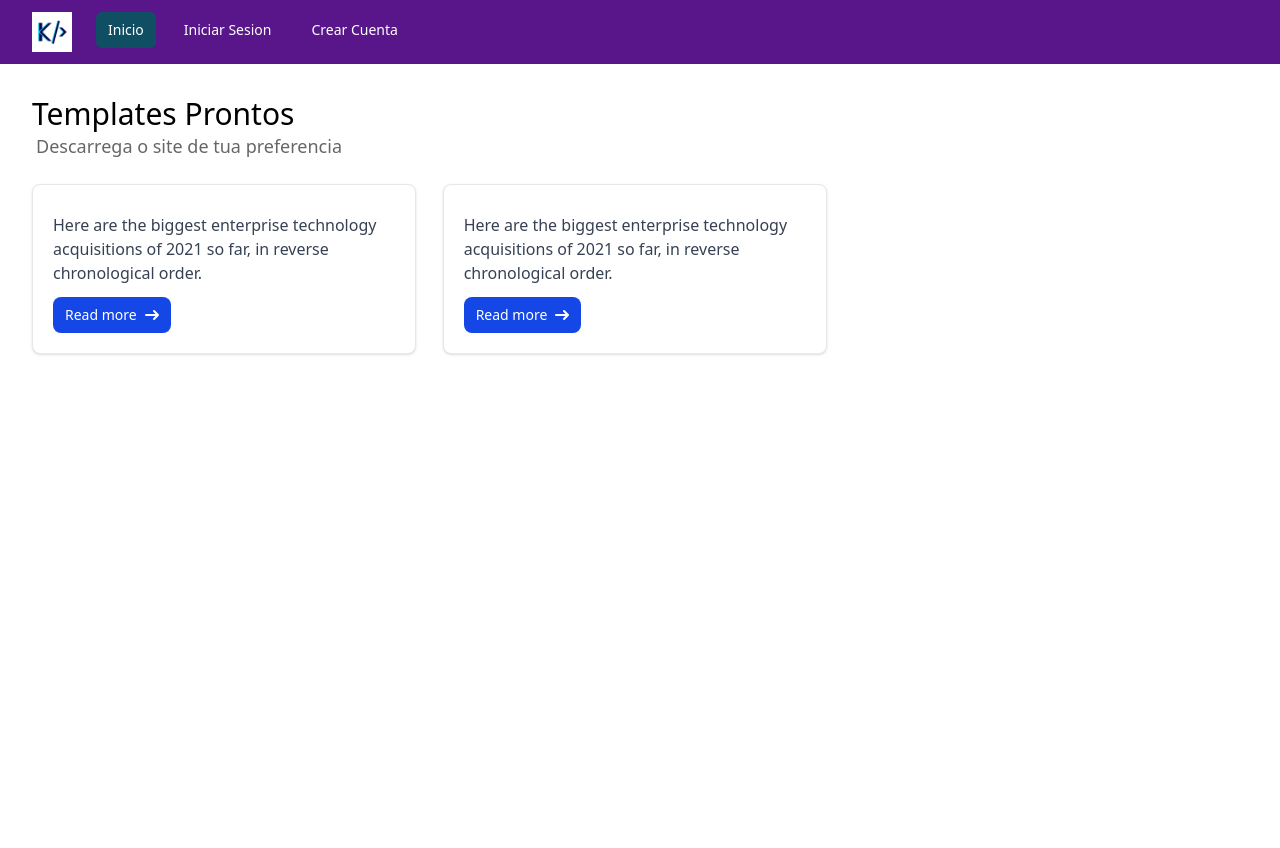
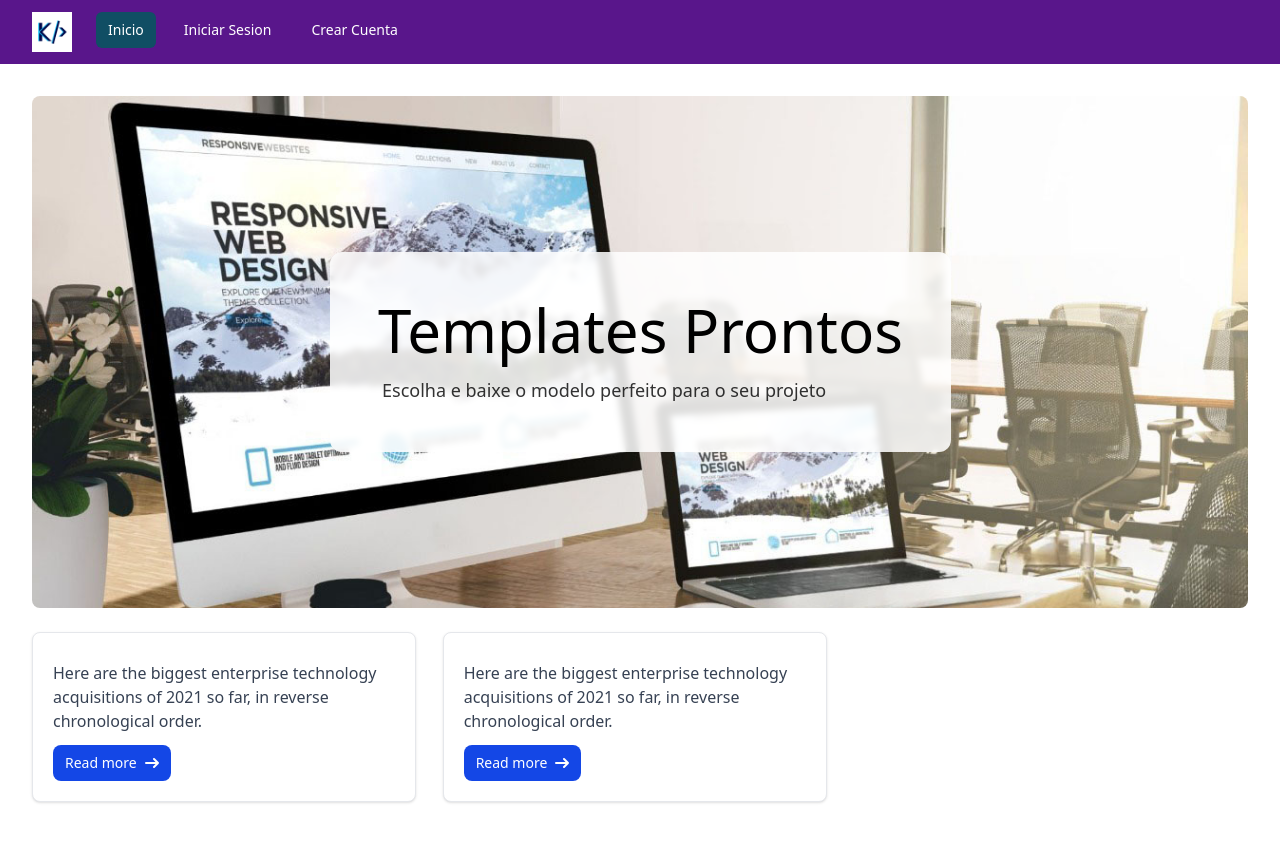
Before and after one commit to keinermendoza/django-static-generator, a Django app: page / in a window 1280 px wide. Shown: the top 848 px of the page. Run offline with Django 5.2, Linux system fonts and the light colour scheme; data that the repository does not hold is empty.

Commit message:
feat: create hero section in homepage

```diff
--- /dev/null
+++ b/static/shop/css/list.css
@@ -0,0 +1,30 @@
+.shop-hero {
+    width: 100%;
+    height: 32rem;
+    padding: 1rem;
+    background-position: 10% 0%;
+    background-size: cover;
+    border-radius: 0.5rem;
+    display: grid;
+    place-items: center;
+}
+
+.shop-hero .hero-card {
+    padding: 3rem;
+    border-radius: 0.75rem;
+    backdrop-filter: blur(3px);
+    background-color: rgba(255,255,255,0.85);
+    animation: grow 0.7s ease-out forwards;
+}
+
+@keyframes grow {
+  0% {
+    transform: scaleY(0.01) scaleX(0);
+  }
+  70% {
+    transform: scaleY(0.01) scaleX(1);
+  }
+  100% {
+    transform: scaleY(1); /* altura final */
+  }
+}
--- a/templates/shop/project/list.html
+++ b/templates/shop/project/list.html
@@ -1,15 +1,25 @@
 {% extends "shop/base.html" %}
+
+{% load static %}
+
+{% block styles %}
+<link rel="stylesheet" href="{% static 'shop/css/list.css' %}">
+{% endblock styles %}
+
 {% block content %}
+<section>
+    <header class="shop-hero mb-6" style="background-image:url({% static 'shop/images/web-design.jpg' %});">
+        <div class="hero-card">
+            <h2 class="text-6xl font-medium">Templates Prontos</h2>
+            <p class="mt-4 ms-1 text-lg font-ligth text-black/80">Escolha e baixe o modelo perfeito para o seu projeto</p>
+        </div>
+    </header>
 
-<section>
-    <header class="mb-6">
-        <h2 class="text-3xl font-medium">Templates Prontos</h2>
-        <p class="ms-1 text-lg font-ligth text-black/60">Descarrega o site de tua preferencia</p>
-    </header>
+
 
     <div class="grid justify-center  sm:grid-cols-2 md:grid-cols-3 gap-4">
         {% for project in project_templates  %}
-        <article class="max-w-sm bg-slate-300 border border-gray-200 rounded-lg shadow-sm ">
+        <article class="bg-slate-300 border border-gray-200 rounded-lg shadow-sm ">
             <img class="w-full aspect-square object-cover rounded-t-lg" src="{{project.image}}" alt="" />
             <div class="p-5">
                 <a href="#">
```
Also changed, not shown: static/shop/images/web-design.jpg (added).
